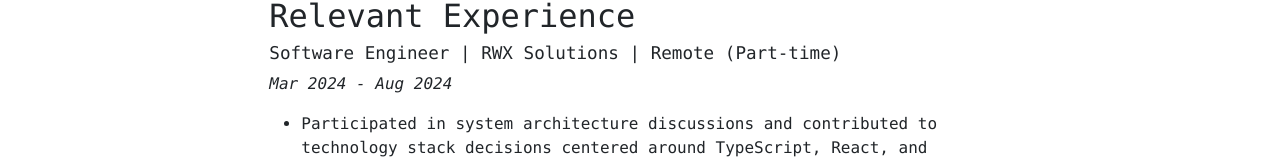
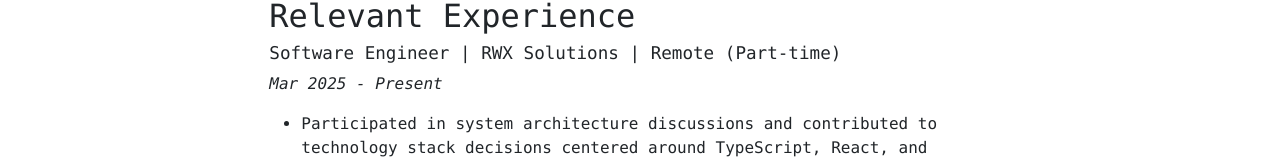
Before and after one commit to bryangators/portfolio, a React (Vite) app in the folder frontend/: page /resume in a window 1280 px wide. Shown: the part 552-714 px from the top of the page. Built offline with nearby package versions, Linux system fonts and the light colour scheme; no server answers.

Commit message:
fixed typo in resume

```diff
--- a/frontend/src/pages/Resume.jsx
+++ b/frontend/src/pages/Resume.jsx
@@ -1,4 +1,4 @@
-import { Container, Row, Col, Stack } from 'react-bootstrap';
+import { Container, Row, Col } from 'react-bootstrap';
 import "./Resume.css"
 
 function Resume() {
@@ -28,7 +28,7 @@
                 <h2>Relevant Experience</h2>
 
                 <h5>Software Engineer | RWX Solutions | Remote (Part-time)</h5>
-                <p><em>Mar 2024 - Aug 2024</em></p>
+                <p><em>Mar 2025 - Present</em></p>
                 <ul>
                 <li>Participated in system architecture discussions and contributed to technology stack decisions centered around TypeScript, React, and Node.js.</li>
                 <li>Developed full-stack features using React, HTML, CSS, and Node.js; wrote supporting technical design documentation.</li>
```
